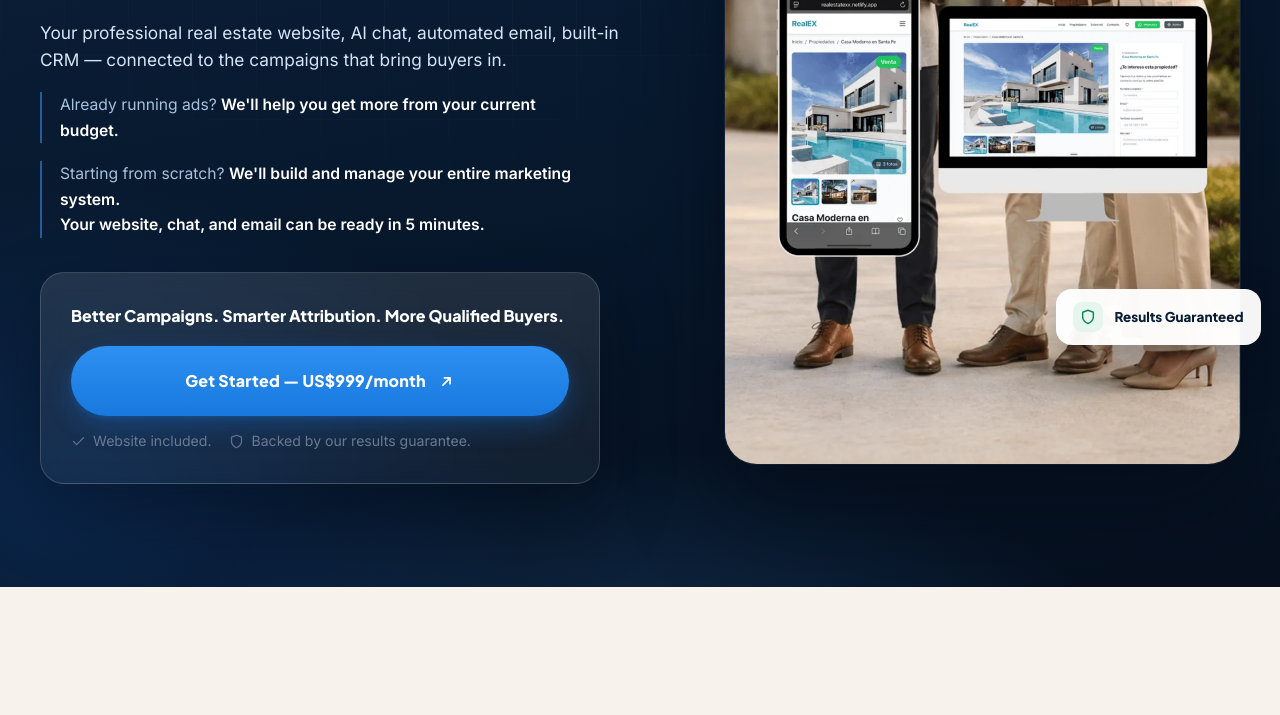
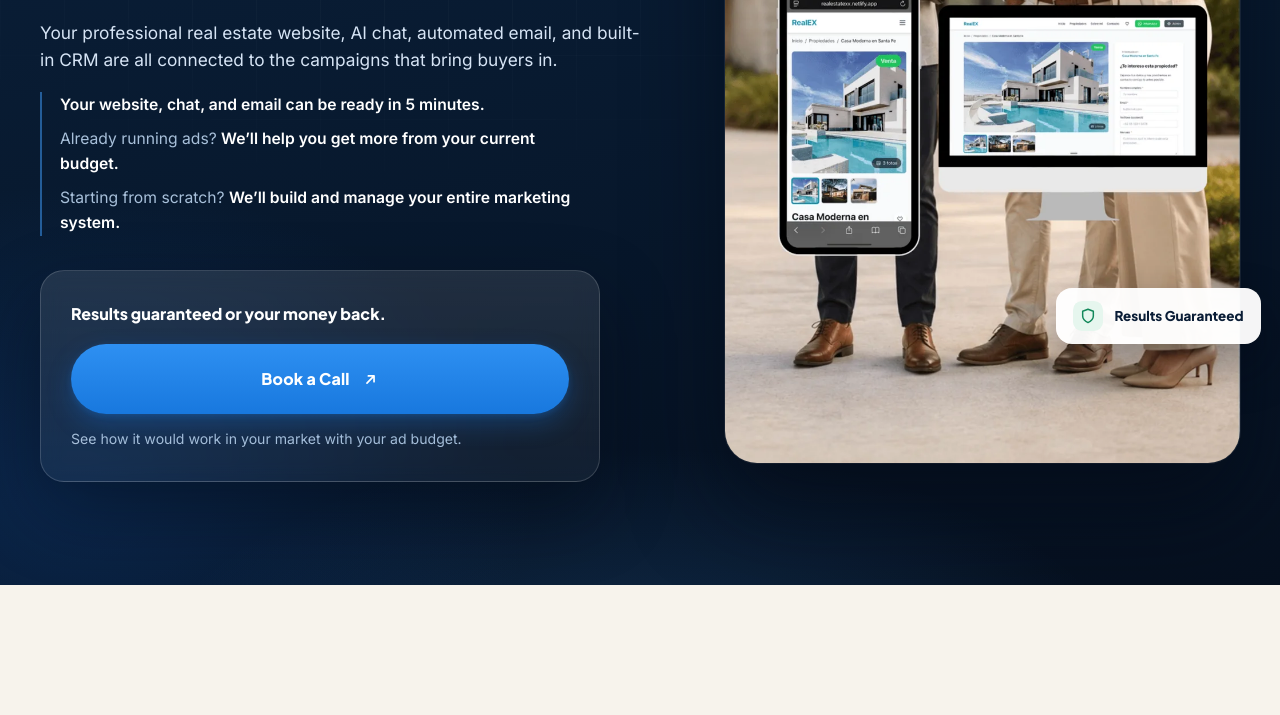
Before and after one commit to EmprendoX/Rexsite-Site, a plain HTML site: page rexsite-landing/start/plan.html in a window 1280 px wide. Shown: the part 521-1236 px from the top of the page. Drawn offline with Linux system fonts and the light colour scheme.

Commit message:
Landing /start/plan: copy nuevo del hero (botón "Book a Call")
Solo cambia la portada (hero) de www.rexsite.ai/start/plan con el copy
que pegó Agustín el 8 nov 2026, más la descripción para Google y al
compartir el link. El botón sigue yendo al cuestionario de la llamada
(/start/call.html?b=hero). El resto de la página no cambia.

Co-Authored-By: Claude Opus 5.5 <noreply@anthropic.com>

```diff
--- a/rexsite-landing/start/plan.html
+++ b/rexsite-landing/start/plan.html
@@ -13,9 +13,11 @@
      Botones de la prueba del sitio (data-cta): van al formulario que ya
      existe (/start/signup.html). Botones de Rexsite Growth (data-growth): van
      al cuestionario de la llamada (/start/call.html?b=<cuál botón>). NO usar
-     data-cta en ellos: main.js los mandaría al formulario del sitio. -->
+     data-cta en ellos: main.js los mandaría al formulario del sitio.
+     8 nov 2026: copy nuevo del hero (portada) que pegó Agustín; el resto
+     de la página no cambió. -->
 <title>RexSite — Turn Your Ad Budget Into More Real Estate Deals.</title>
-<meta name="description" content="Get more qualified buyers with a complete Google, Meta &amp; AI marketing system.">
+<meta name="description" content="Get more buyers with a complete marketing system.">
 <meta name="theme-color" content="#0A1D36">
 <link rel="icon" href="/start/assets/img/favicon.png" type="image/png">
 <link rel="apple-touch-icon" href="/start/assets/img/favicon.png">
@@ -24,7 +26,7 @@
 <meta property="og:locale" content="en_US">
 <meta property="og:site_name" content="RexSite">
 <meta property="og:title" content="Turn Your Ad Budget Into More Real Estate Deals.">
-<meta property="og:description" content="Get more qualified buyers with a complete Google, Meta &amp; AI marketing system.">
+<meta property="og:description" content="Get more buyers with a complete marketing system.">
 <meta property="og:image" content="https://www.rexsite.ai/start/assets/img/hero.webp">
 <meta name="twitter:card" content="summary_large_image">
 
@@ -51,6 +53,11 @@
   font-size:clamp(1rem,1.2vw,1.1rem); color:#fff; margin-bottom:18px;
 }
 .offer .cta-note{ margin-top:14px; }
+/* Hero del 8 nov: tres renglones juntos y la nota del botón más clara
+   (es copy, no adorno). */
+.hero__lineas span{ display:block; }
+.hero__lineas span + span{ margin-top:8px; }
+.hero .offer .cta-note{ color:#A8C0DA; }
 
 /* Textos */
 .txt p + p{ margin-top:12px; }
@@ -182,34 +189,27 @@ src="https://www.facebook.com/tr?id=1737083810729024&ev=PageView&noscript=1"
     <div class="hero__grid">
 
       <div class="hero__txt">
-        <span class="badge rv"><span class="dot"></span>A New Way to Find and Convert Real Estate Buyers.</span>
+        <span class="badge rv"><span class="dot"></span>The New Way to Find and Close Real Estate Deals.</span>
 
         <h1 class="rv rv-d1">Turn Your Ad Budget Into <span class="grad">More Real Estate Deals.</span></h1>
 
-        <h2 class="hero__h2 rv rv-d1">Get more qualified buyers with a complete Google, Meta &amp; AI marketing system.</h2>
+        <h2 class="hero__h2 rv rv-d1">Get more buyers with a complete marketing system.</h2>
 
-        <p class="hero__lead rv rv-d2">Your professional real estate website, AI chat, automated email, built-in CRM — connected to the campaigns that bring buyers in.</p>
+        <p class="hero__lead rv rv-d2">Your professional real estate website, AI chat, automated email, and built-in CRM are all connected to the campaigns that bring buyers in.</p>
 
-        <p class="hero__sub rv rv-d2">Already running ads? <strong>We'll help you get more from your current budget.</strong></p>
-
-        <p class="hero__sub rv rv-d2">Starting from scratch? <strong>We'll build and manage your entire marketing system.</strong><br><strong>Your website, chat, and email can be ready in 5 minutes.</strong></p>
+        <p class="hero__sub hero__lineas rv rv-d2">
+          <span><strong>Your website, chat, and email can be ready in 5 minutes.</strong></span>
+          <span>Already running ads? <strong>We’ll help you get more from your current budget.</strong></span>
+          <span>Starting from scratch? <strong>We’ll build and manage your entire marketing system.</strong></span>
+        </p>
 
         <div class="offer rv rv-d3">
-          <p class="offer__top">Better Campaigns. Smarter Attribution. More Qualified Buyers.</p>
+          <p class="offer__top">Results guaranteed or your money back.</p>
           <a class="btn btn--lg" data-growth href="/start/call.html?b=hero">
-            Get Started — US$999/month
+            Book a Call
             <svg class="arw" width="17" height="17" viewBox="0 0 24 24" fill="none" stroke="currentColor" stroke-width="2.4" stroke-linecap="round" stroke-linejoin="round" aria-hidden="true"><path d="M7 17 17 7M9 7h8v8"/></svg>
           </a>
-          <div class="cta-note">
-            <span>
-              <svg width="15" height="15" viewBox="0 0 24 24" fill="none" stroke="currentColor" stroke-width="2" stroke-linecap="round" stroke-linejoin="round" aria-hidden="true"><path d="M20 6 9 17l-5-5"/></svg>
-              Website included.
-            </span>
-            <span>
-              <svg width="15" height="15" viewBox="0 0 24 24" fill="none" stroke="currentColor" stroke-width="2" stroke-linecap="round" stroke-linejoin="round" aria-hidden="true"><path d="M12 22s8-4 8-10V5l-8-3-8 3v7c0 6 8 10 8 10z"/></svg>
-              Backed by our results guarantee.
-            </span>
-          </div>
+          <p class="cta-note">See how it would work in your market with your ad budget.</p>
         </div>
       </div>
 
```
